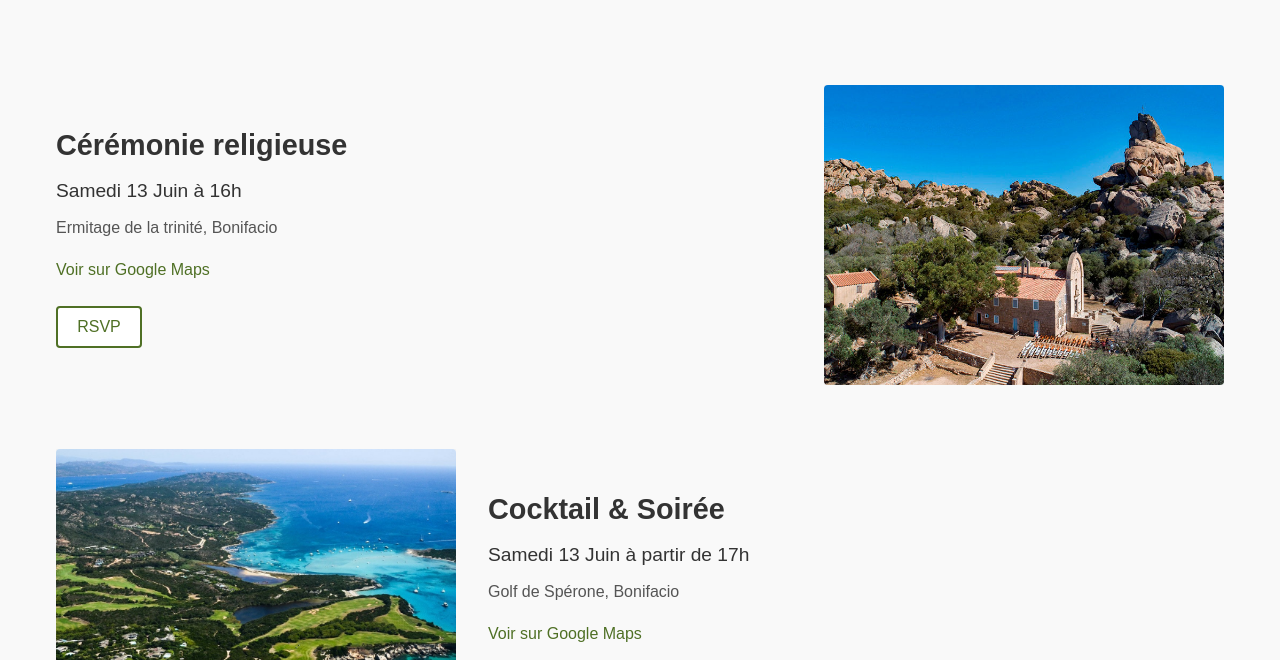
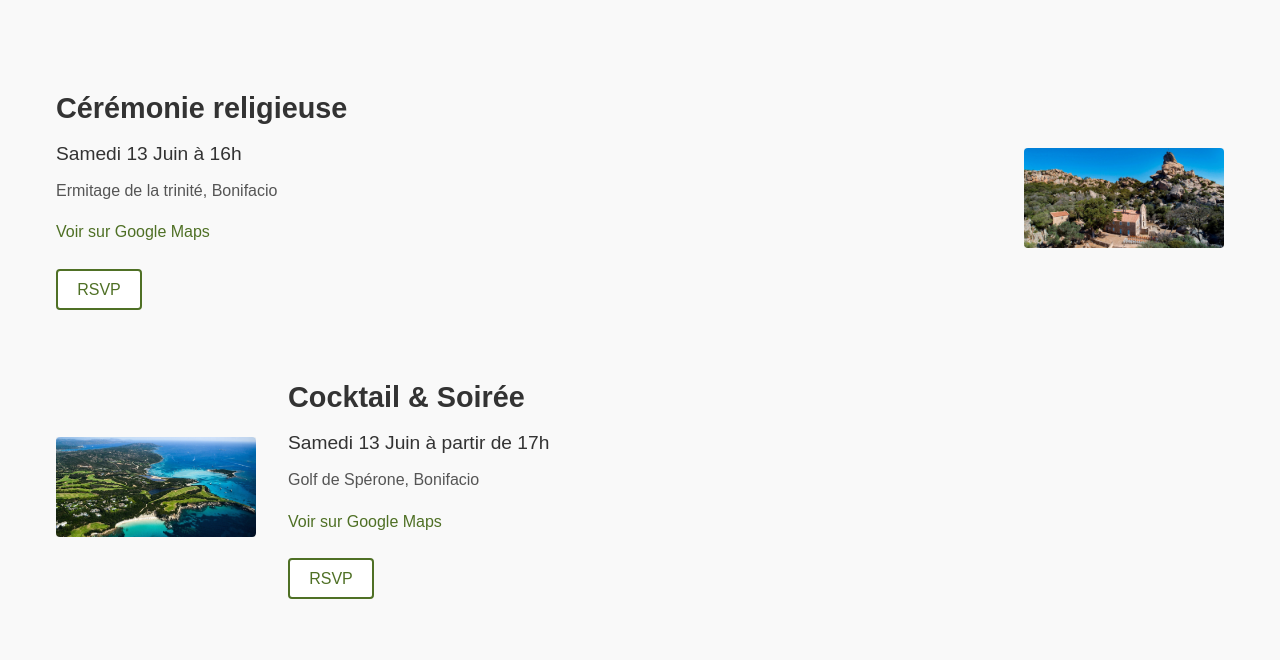
Before and after one commit to ACO-LV/Mariage-AL, a plain HTML site: page programme.html in a window 1280 px wide. Shown: the part 99-759 px from the top of the page. Drawn offline with Linux system fonts and the light colour scheme; files that its build step writes are made by us from their sources; files whose address does not match are found by name.

Commit message:
Update programme.css

```diff
--- a/css/programme.css
+++ b/css/programme.css
@@ -44,13 +44,15 @@
 }
 
 .event-image {
-  width: 400px;       /* Largeur fixe */
-  height: 300px;      /* Hauteur fixe */
-  flex-shrink: 0;     /* Empêche l'image de rapetisser dans un flex */
+  position: relative;
+  width: 200px;
+  height: 100px;      /* Hauteur fixe */
   overflow: hidden;   /* Masque toute partie de l'image qui dépasse */
 }
 
 .event-image img {
+  top: 0;
+  left: 0;
   width: 100%;
   height: 100%;
   object-fit: cover;  /* recadre l'image si besoin */
```
